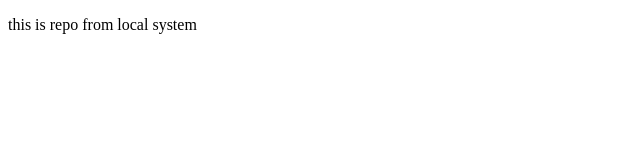
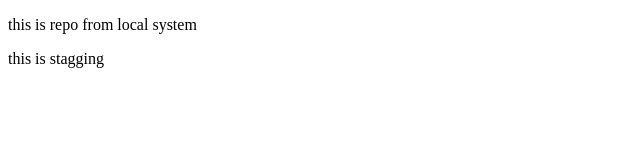
Before and after one commit to rohit-12284/local-repo, a plain HTML site: page index.html in a window 1280 px wide. Shown: the full height of the page, 0-640 px from the left. Drawn offline with Linux system fonts and the light colour scheme.

Commit message:
add new branch

```diff
--- a/index.html
+++ b/index.html
@@ -7,5 +7,6 @@
 </head>
 <body>
     <p>this is repo from local system </p>
+    <p>this is stagging </p>
 </body>
 </html>
```
